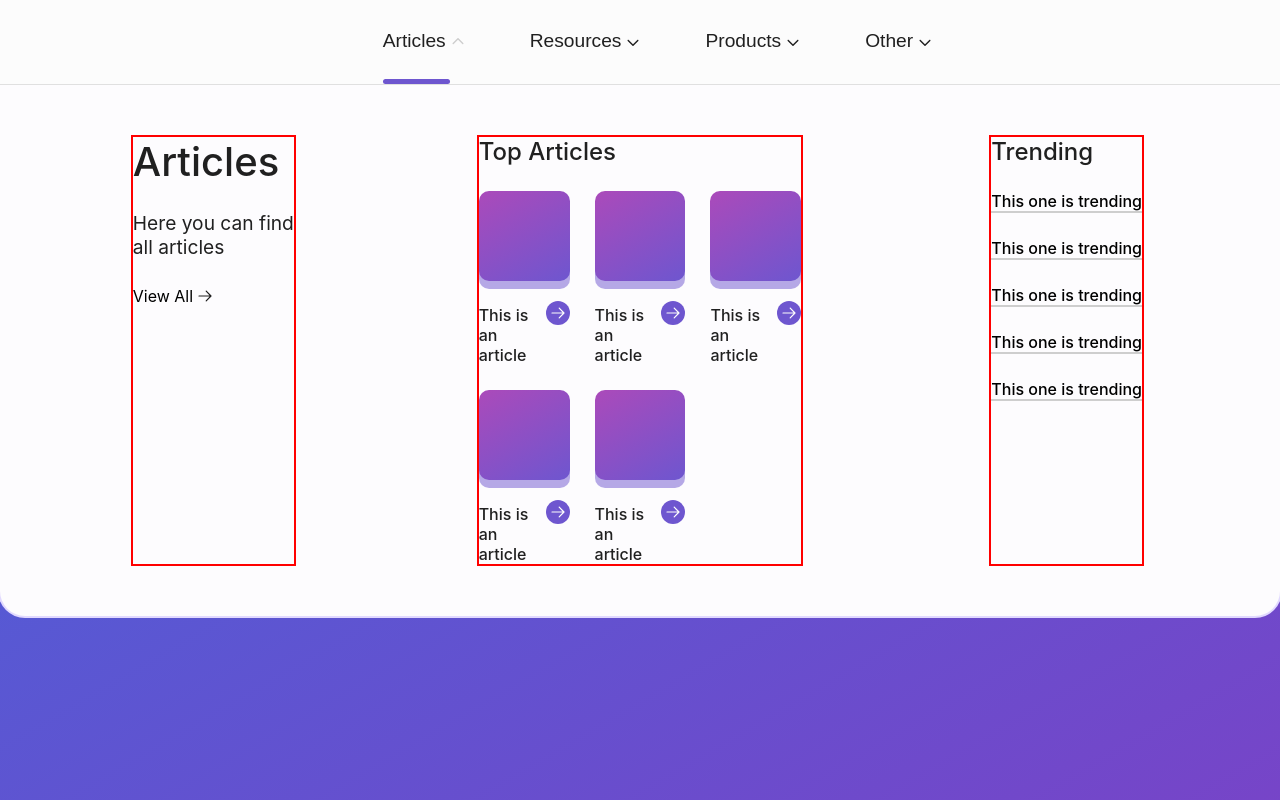
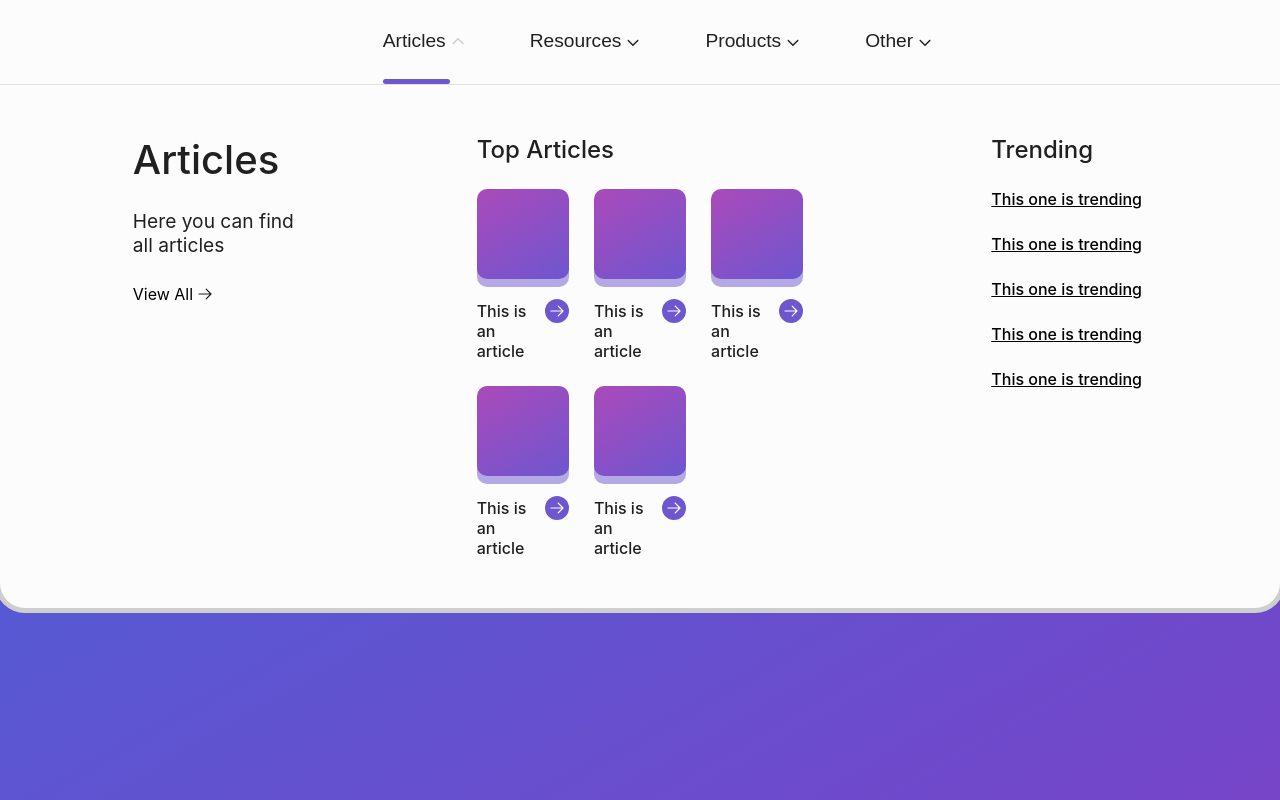
Before and after one commit to edignot/hack-week-radix-nav-2, a Next.js app: page / in a window 1280 px wide. Both pictures are taken after a click on the button "Articles". Shown: the top 800 px of the page. Built offline with nearby package versions, Linux system fonts and the light colour scheme.

Commit message:
Cleanup done

```diff
--- a/pages/index.js
+++ b/pages/index.js
@@ -78,6 +78,7 @@ const CaretIcon = styled(CaretDownIcon, {
 })
 
 const ArrowIcon = styled(ArrowRightIcon, {
+  flexShrink: 0,
   width: '1.5rem',
   height: '1.5rem',
   padding: 3,
@@ -111,7 +112,6 @@ const NavContentSection = styled('div', {
   display: 'flex',
   flexDirection: 'column',
   gap: 25,
-  border: '2px solid red',
 })
 
 const Title = styled('h1', {
@@ -122,6 +122,7 @@ const Title = styled('h1', {
     size: {
       small: {
         fontSize: '1rem',
+        marginTop: 2,
       },
       medium: {
         fontSize: '1.5rem',
@@ -147,7 +148,7 @@ const NavLink = styled(NavigationMenu.Link, {
   alignItems: 'center',
 })
 
-const ContentItemCardWrapper = styled('div', {
+const CardContainer = styled('div', {
   display: 'grid',
   gap: 25,
   gridTemplateColumns: 'repeat(2, 1fr)',
@@ -155,19 +156,38 @@ const ContentItemCardWrapper = styled('div', {
     gridTemplateColumns: 'repeat(3, 1fr)',
   },
 })
-const NavViewport = styled(NavigationMenu.Viewport, {
-  backgroundColor: violet.violet1,
-  boxShadow: `0 0 0 2px ${violet.violet5}`,
-  borderBottomLeftRadius: 25,
-  borderBottomRightRadius: 25,
-})
 
-const MenuArticleCardImage = styled('div', {
+const Card = ({ children }) => {
+  return (
+    <CardLink href="#">
+      <CardImage>
+        <div
+          style={{
+            zIndex: 1,
+            position: 'relative',
+            width: '100%',
+            height: 90,
+            borderRadius: 10,
+            backgroundImage:
+              'linear-gradient(330deg, var(--nav-color-primary) 0%, var(--nav-color-secondary) 100%)',
+          }}
+        />
+      </CardImage>
+      <div style={{ display: 'flex', gap: 10, marginTop: 20 }}>
+        <Title size="small" as="h4">
+          {children}
+        </Title>
+        <ArrowIcon />
+      </div>
+    </CardLink>
+  )
+}
+
+const CardImage = styled('div', {
   position: 'relative',
   '&::after': {
+    position: 'absolute',
     content: '',
-    position: 'absolute',
-    backgroundColor: 'var(--nav-color-primary)',
     width: '100%',
     height: '100%',
     top: 8,
@@ -175,12 +195,14 @@ const MenuArticleCardImage = styled('div', {
     zIndex: 0,
     borderRadius: 10,
     opacity: 0.5,
+    backgroundColor: 'var(--nav-color-primary)',
     transition: 'transform 0.25s ease',
   },
 })
-const MenuArticleCardLink = styled(NavigationMenu.Link, {
+
+const CardLink = styled(NavigationMenu.Link, {
   display: 'block',
-  [`&:hover ${MenuArticleCardImage}::after`]: {
+  [`&:hover ${CardImage}::after`]: {
     transform: 'translateX(-10px)',
   },
 })
@@ -188,35 +210,9 @@ const MenuArticleCardLink = styled(NavigationMenu.Link, {
 const UnderlineLink = styled(NavigationMenu.Link, {
   fontSize: '1rem',
   fontWeight: 500,
-  borderBottom: `2px solid ${gray.gray7}`,
+  textDecoration: 'underline',
 })
 
-const MenuArticleCard = ({ children }) => {
-  return (
-    <MenuArticleCardLink href="#">
-      <MenuArticleCardImage>
-        <div
-          style={{
-            position: 'relative',
-            width: '100%',
-            height: 90,
-            borderRadius: 10,
-            backgroundImage:
-              'linear-gradient(330deg, var(--nav-color-primary) 0%, var(--nav-color-secondary) 100%)',
-            zIndex: 1,
-            borderRadius: 10,
-          }}
-        />
-      </MenuArticleCardImage>
-      <div style={{ display: 'flex', gap: 10, marginTop: 20 }}>
-        <Title size="small" as="h4" css={{ marginTop: 4 }}>
-          {children}
-        </Title>
-        <ArrowIcon css={{ flexShrink: 0 }} />
-      </div>
-    </MenuArticleCardLink>
-  )
-}
 const colorMap = {
   articles: {
     primary: violet.violet9,
@@ -235,6 +231,14 @@ const colorMap = {
     secondary: 'red',
   },
 }
+
+const NavViewport = styled(NavigationMenu.Viewport, {
+  backgroundColor: gray.gray1,
+  boxShadow: `0 0 0 5px ${gray.gray7}`,
+  borderBottomLeftRadius: 25,
+  borderBottomRightRadius: 25,
+})
+
 const Navigation = () => {
   const [value, setValue] = React.useState('')
   const colors = colorMap[value]
@@ -262,18 +266,20 @@ const Navigation = () => {
               <ArrowIcon type="plain" />
             </NavLink>
           </NavContentSection>
+
           <NavContentSection>
             <Title size="medium" as="h3">
               Top Articles
             </Title>
-            <ContentItemCardWrapper>
-              <MenuArticleCard>This is an article</MenuArticleCard>
-              <MenuArticleCard>This is an article</MenuArticleCard>
-              <MenuArticleCard>This is an article</MenuArticleCard>
-              <MenuArticleCard>This is an article</MenuArticleCard>
-              <MenuArticleCard>This is an article</MenuArticleCard>
-            </ContentItemCardWrapper>
+            <CardContainer>
+              <Card>This is an article</Card>
+              <Card>This is an article</Card>
+              <Card>This is an article</Card>
+              <Card>This is an article</Card>
+              <Card>This is an article</Card>
+            </CardContainer>
           </NavContentSection>
+
           <NavContentSection>
             <Title size="medium" as="h3">
               Trending
@@ -299,18 +305,20 @@ const Navigation = () => {
               <ArrowIcon type="plain" />
             </NavLink>
           </NavContentSection>
+
           <NavContentSection>
             <Title size="medium" as="h3">
               Top Resources
             </Title>
-            <ContentItemCardWrapper>
-              <MenuArticleCard>This is an article</MenuArticleCard>
-              <MenuArticleCard>This is an article</MenuArticleCard>
-              <MenuArticleCard>This is an article</MenuArticleCard>
-              <MenuArticleCard>This is an article</MenuArticleCard>
-              <MenuArticleCard>This is an article</MenuArticleCard>
-            </ContentItemCardWrapper>
+            <CardContainer>
+              <Card>This is an article</Card>
+              <Card>This is an article</Card>
+              <Card>This is an article</Card>
+              <Card>This is an article</Card>
+              <Card>This is an article</Card>
+            </CardContainer>
           </NavContentSection>
+
           <NavContentSection>
             <Title size="medium" as="h3">
               Trending
@@ -336,18 +344,20 @@ const Navigation = () => {
               <ArrowIcon type="plain" />
             </NavLink>
           </NavContentSection>
+
           <NavContentSection>
             <Title size="medium" as="h3">
               Our Best Products
             </Title>
-            <ContentItemCardWrapper>
-              <MenuArticleCard>This is an article</MenuArticleCard>
-              <MenuArticleCard>This is an article</MenuArticleCard>
-              <MenuArticleCard>This is an article</MenuArticleCard>
-              <MenuArticleCard>This is an article</MenuArticleCard>
-              <MenuArticleCard>This is an article</MenuArticleCard>
-            </ContentItemCardWrapper>
+            <CardContainer>
+              <Card>This is an article</Card>
+              <Card>This is an article</Card>
+              <Card>This is an article</Card>
+              <Card>This is an article</Card>
+              <Card>This is an article</Card>
+            </CardContainer>
           </NavContentSection>
+
           <NavContentSection>
             <Title size="medium" as="h3">
               Trending
@@ -359,6 +369,7 @@ const Navigation = () => {
             <UnderlineLink href="#">This one is trending</UnderlineLink>
           </NavContentSection>
         </NavItemContainer>
+
         <NavItemContainer value="other" title="Other">
           <NavContentSection>
             <Title size="large" as="h2">
@@ -372,18 +383,20 @@ const Navigation = () => {
               <ArrowIcon type="plain" />
             </NavLink>
           </NavContentSection>
+
           <NavContentSection>
             <Title size="medium" as="h3">
               Top Articles
             </Title>
-            <ContentItemCardWrapper>
-              <MenuArticleCard>This is an article</MenuArticleCard>
-              <MenuArticleCard>This is an article</MenuArticleCard>
-              <MenuArticleCard>This is an article</MenuArticleCard>
-              <MenuArticleCard>This is an article</MenuArticleCard>
-              <MenuArticleCard>This is an article</MenuArticleCard>
-            </ContentItemCardWrapper>
+            <CardContainer>
+              <Card>This is an article</Card>
+              <Card>This is an article</Card>
+              <Card>This is an article</Card>
+              <Card>This is an article</Card>
+              <Card>This is an article</Card>
+            </CardContainer>
           </NavContentSection>
+
           <NavContentSection>
             <Title size="medium" as="h3">
               Trending
@@ -400,4 +413,5 @@ const Navigation = () => {
     </NavRoot>
   )
 }
+
 export default Navigation
```
